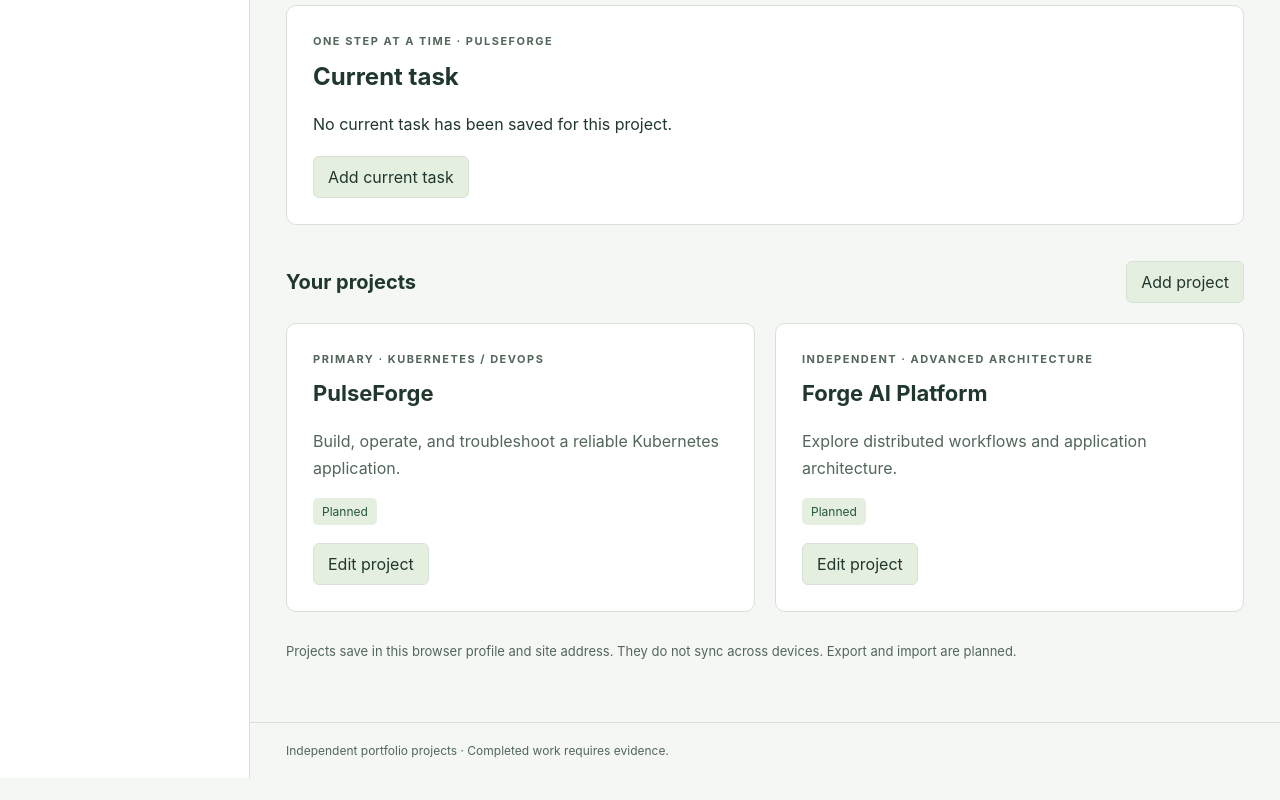
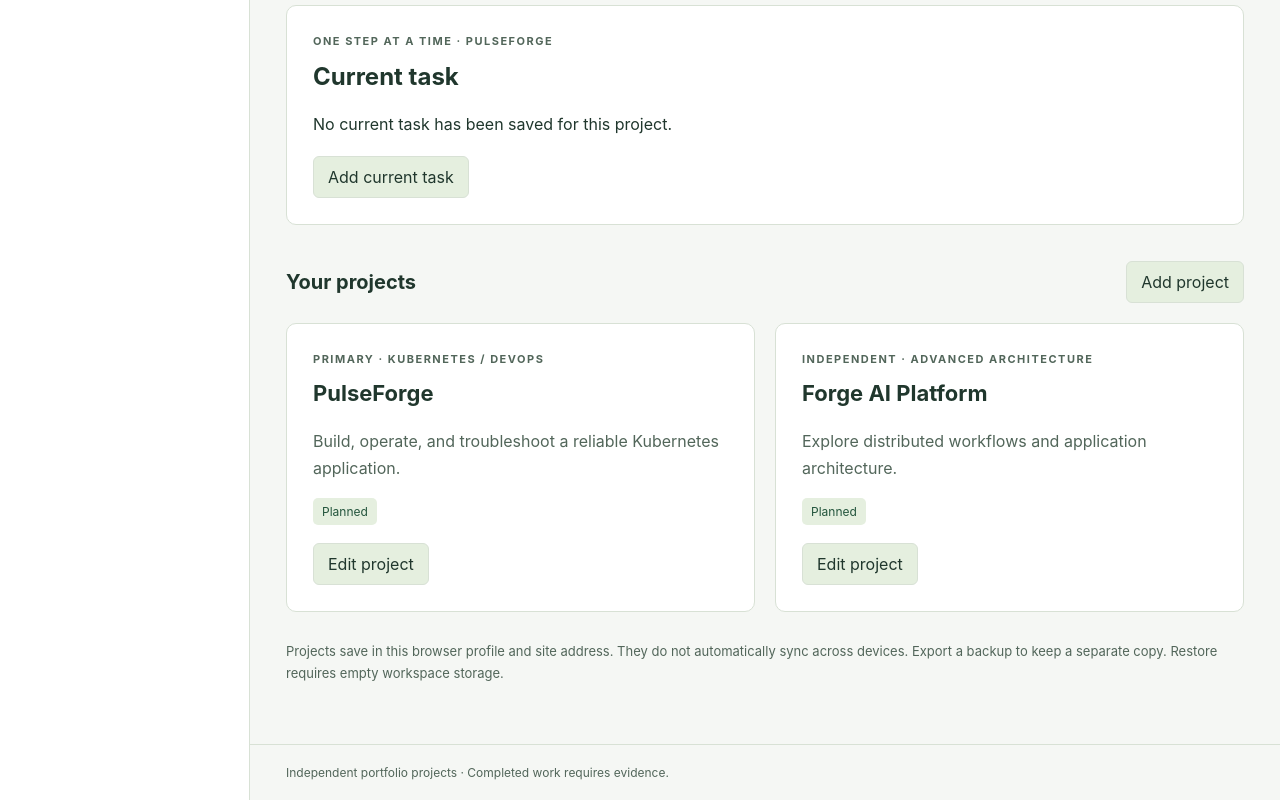
Before and after one commit to dcloud33/cloud-command-center, a React (Vite) app: page / in a window 1280 px wide. Shown: the part 1026-1826 px from the top of the page. Before the commit the page ends 1804 px from the top, so only its background shows below. Built offline with nearby package versions, Linux system fonts and the light colour scheme.

Commit message:
Update release documentation and workspace storage notice

```diff
--- a/src/App.tsx
+++ b/src/App.tsx
@@ -210,7 +210,7 @@ function App() {
 
           <p className="notice">
             Projects save in this browser profile and site address.
-            They do not sync across devices. Export and import are planned.
+            They do not automatically sync across devices. Export a backup to keep a separate copy. Restore requires empty workspace storage.
           </p>
 
           <p role="status">{storageMessage}</p>
```
Also changed, not shown: 1 other file (tests, documents, lock files or other folders).
